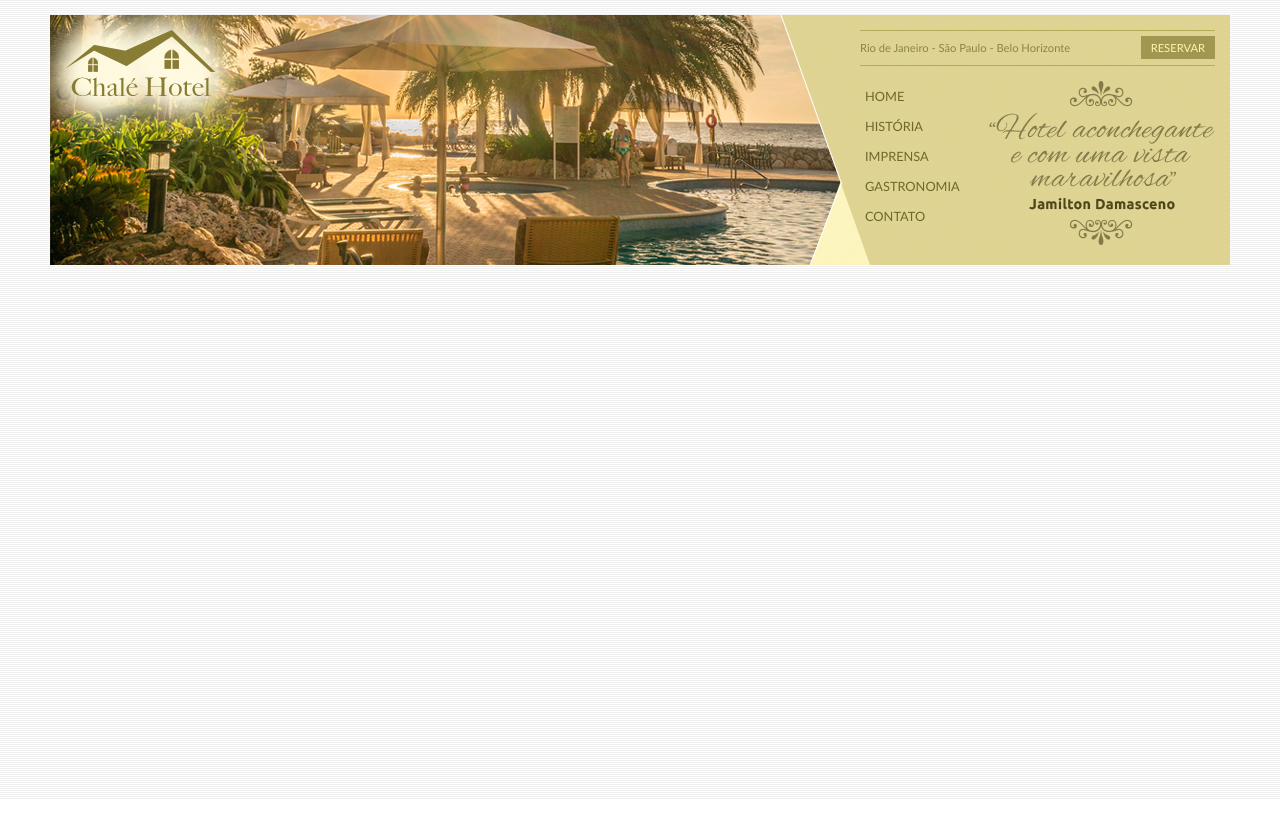
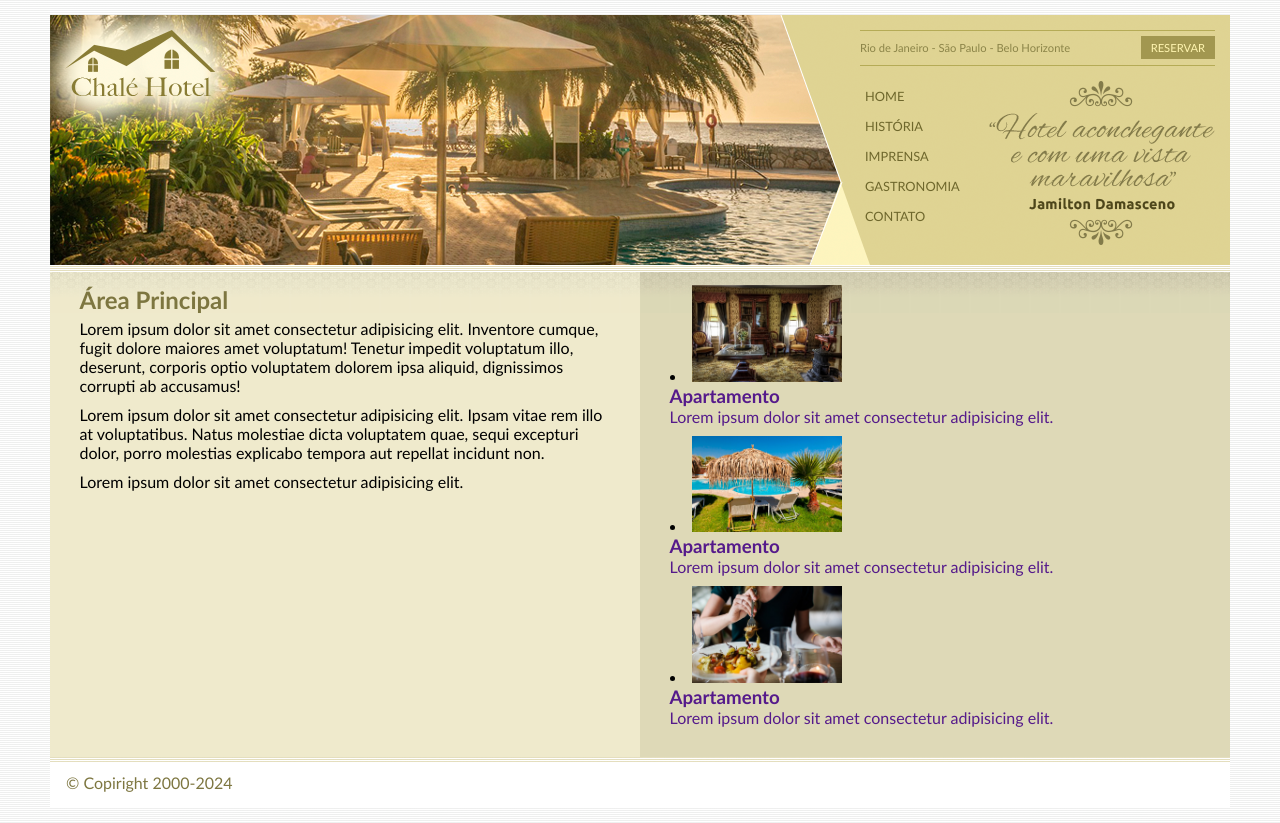
Before and after one commit to poraodonando/Projeto_Chale_Hotel, a plain HTML site: page index.html in a window 1280 px wide. Before the commit the page ends 800 px from the top, so only its background shows below. Drawn offline with Linux system fonts and the light colour scheme.

Commit message:
atualizando  o conteudo lateral

```diff
--- a/Docs/style.css
+++ b/Docs/style.css
@@ -14,10 +14,11 @@ body{
 Configurações do Topo*/
 
 #container{
-    background: #ede9cc;
+    background: #ede9cc  url(../Assets/Imagens/bg-container.png) top center repeat-y;
     margin: 0 auto;
     min-width: 740px;
     max-width: 1180px;
+
 
 }
 
@@ -127,3 +128,78 @@ ul#navecacao{
     float: right;
 
 }
+
+/*******************
+Área dos Conteúdos
+*/
+
+
+#area_principal{
+
+    float: left;
+    width: 50%;
+    background: url(../Assets/Imagens/bg-area-principal.png) top left repeat-x;
+    padding: 15px 0px;
+}
+
+#area_lateral{
+
+    float: right;
+    width: 50%;
+    background: url(../Assets/Imagens/bg-area-lateral.png) top left repeat-x;
+    padding: 20px 0;
+}
+
+.conteudo{
+    margin: 0 auto;
+    width: 90%;
+
+}
+
+#rodape{
+    clear: both;
+    padding: 16px;
+    background: #fff url(../Assets/Imagens/bg-rodape.png) repeat-x top;
+    color: #7d7640;
+
+}
+/**************
+Formatações de Textos
+*/
+h2{
+    color: #7d7640;
+    font: 1.1em;
+    padding: 5px 0;;
+}
+
+p{
+    font-size: 1em;
+    margin-bottom: 10px;
+}
+
+/**************
+Formatações da área lateral
+*/
+
+#beneficios li{
+    padding: 8px;
+    border-bottom: 1px solid #fe3fcb;
+    height: 6em;
+
+}
+
+#beneficios li a img{
+    float: left;
+    margin-right: 8px;
+
+}
+
+#beneficios li p{
+    font-size: 0.8em;
+
+}
+
+#beneficios li a h3{
+    font-size: 1.2em;
+
+}
--- a/index.html
+++ b/index.html
@@ -57,6 +57,52 @@
 
         </div>
 
+        <div id="area_principal">
+            <div class="conteudo">
+                <h2>Área Principal</h2>
+                <p>Lorem ipsum dolor sit amet consectetur adipisicing elit. Inventore cumque, fugit dolore maiores amet voluptatum! Tenetur impedit voluptatum illo, deserunt, corporis optio voluptatem dolorem ipsa aliquid, dignissimos corrupti ab accusamus!</p>
+
+                <p>
+                    Lorem ipsum dolor sit amet consectetur adipisicing elit. Ipsam vitae rem illo at voluptatibus. Natus molestiae dicta voluptatem quae, sequi excepturi dolor, porro molestias explicabo tempora aut repellat incidunt non.
+                </p>
+                <p>
+                    Lorem ipsum dolor sit amet consectetur adipisicing elit.
+                </p>
+            </div>
+
+        </div>
+
+        <div id="area_lateral">
+            <div class="conteudo">
+                <ul id="beneficios"></ul>
+                <li><a href="">
+                    <img src="Assets/Imagens/apartamento.jpg" width="150px" alt="apartamento">
+                    <h3>Apartamento</h3>
+                    <p>Lorem ipsum dolor sit amet consectetur adipisicing elit.</p>
+                </a></li>
+
+                <li><a href="">
+                    <img src="Assets/Imagens/piscina.jpg" width="150px" alt="Psicina">
+                    <h3>Apartamento</h3>
+                    <p>Lorem ipsum dolor sit amet consectetur adipisicing elit.</p>
+                </a></li>
+
+                <li><a href="">
+                    <img src="Assets/Imagens/restaurante.jpg" width="150px" alt="Restaurante">
+                    <h3>Apartamento</h3>
+                    <p>Lorem ipsum dolor sit amet consectetur adipisicing elit.</p>
+                </a></li>
+
+
+            </div>
+
+        </div>
+
+        <div id="rodape">
+
+            <span>&copy; Copiright 2000-2024</span>
+        </div>
+
 
 
 
```
